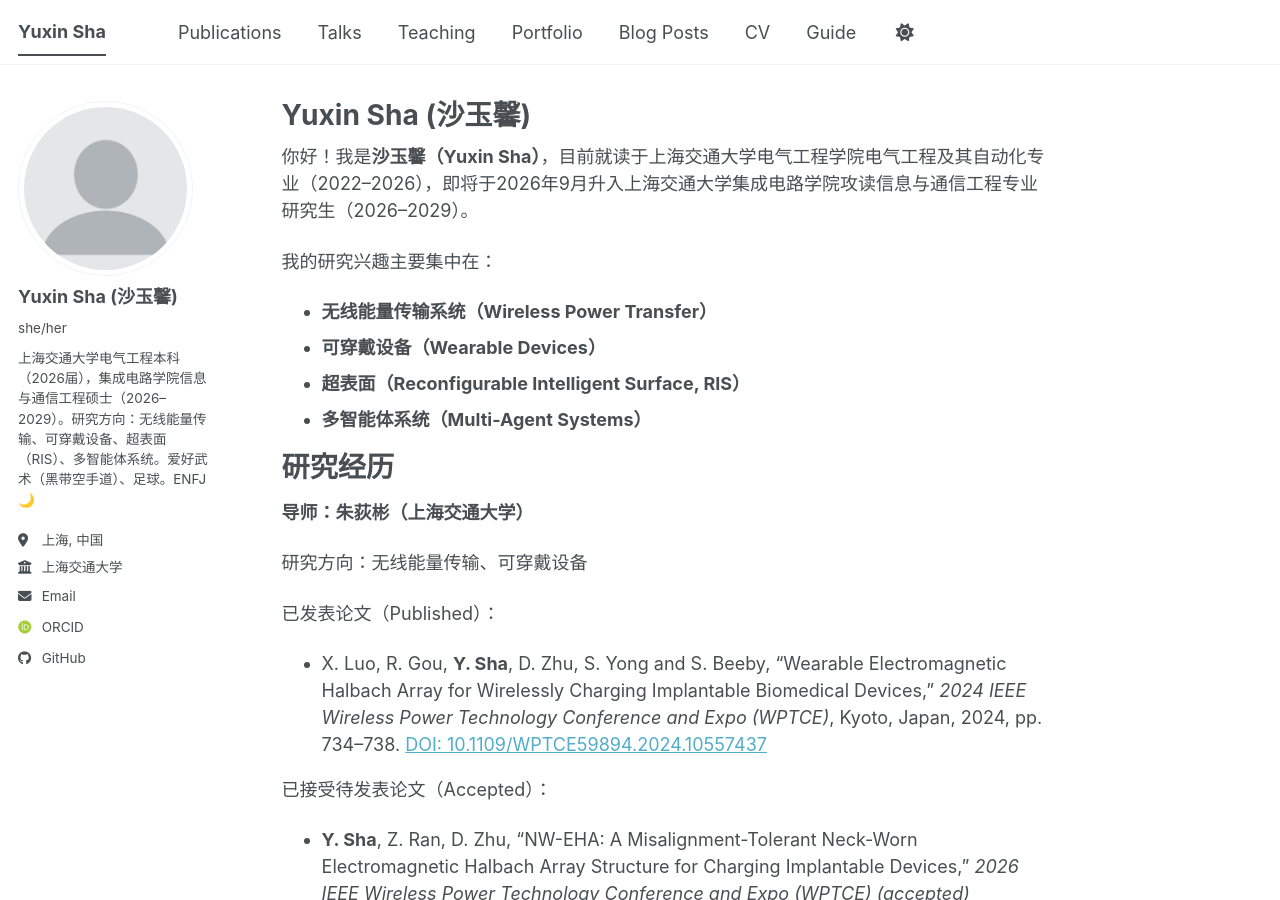
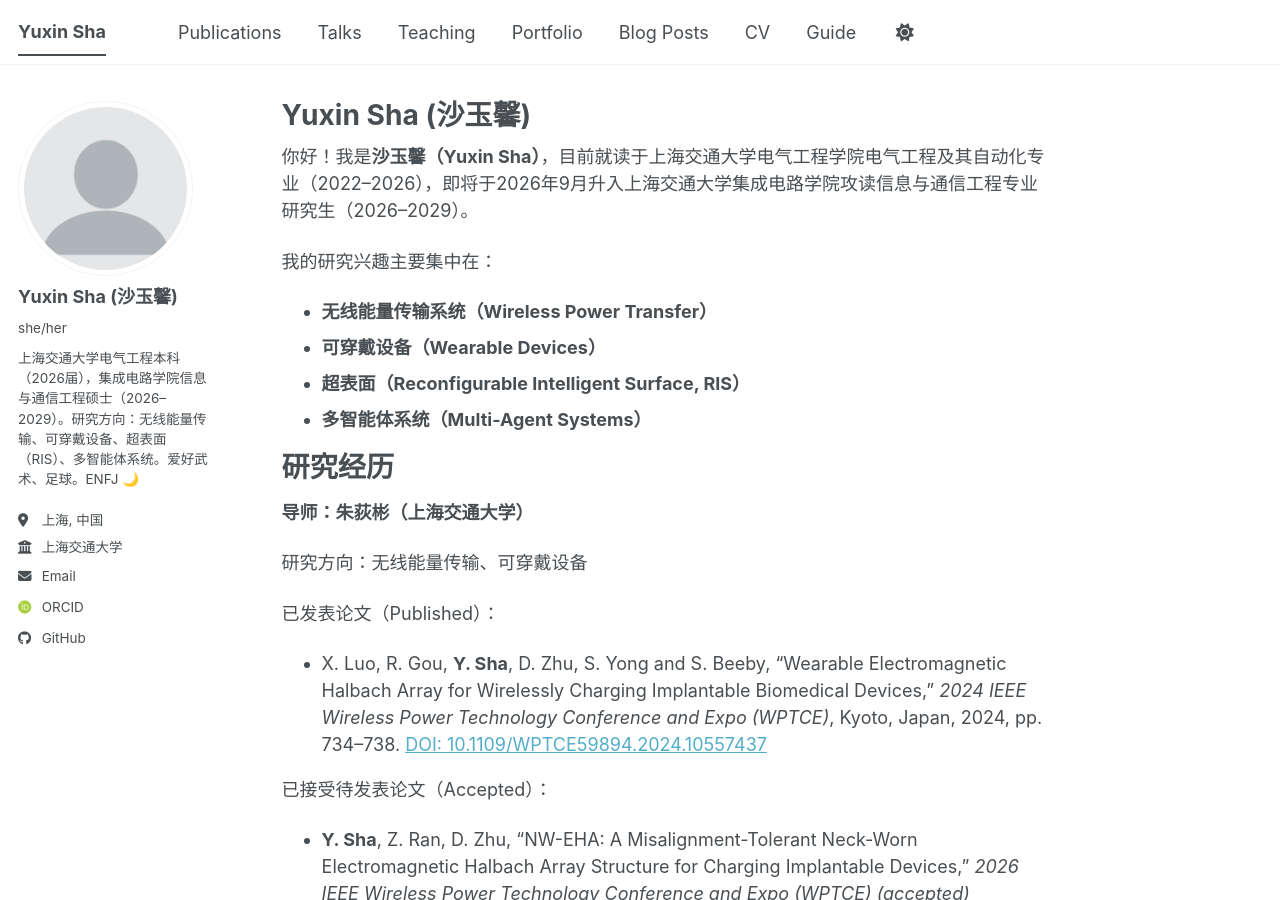
Before and after one commit to suiyuxue-dot/suiyuxue-dot.github.io, a Jekyll site: the page built from _pages/about.md, in a window 1280 px wide and 900 px high. Built offline with Jekyll 4.4.1, drawn with Linux system fonts in a browser that asks for light colours; some web fonts are replaced; a script bundle is joined from its source files by our own code; library files that are not in the unit come from our copies.

Commit message:
Update bio to remove duplicate hobbies

```diff
--- a/_config.yml
+++ b/_config.yml
@@ -28,7 +28,7 @@ author:
   avatar           : "profile.png"
   name             : "Yuxin Sha (沙玉馨)"
   pronouns         : "she/her"
-  bio              : "上海交通大学电气工程本科（2026届），集成电路学院信息与通信工程硕士（2026–2029）。研究方向：无线能量传输、可穿戴设备、超表面（RIS）、多智能体系统。爱好武术（黑带空手道）、足球。ENFJ 🌙"
+  bio              : "上海交通大学电气工程本科（2026届），集成电路学院信息与通信工程硕士（2026–2029）。研究方向：无线能量传输、可穿戴设备、超表面（RIS）、多智能体系统。爱好武术、足球。ENFJ 🌙"
   location         : "上海, 中国"
   employer         : "上海交通大学"
   # uri              : # URL
```
